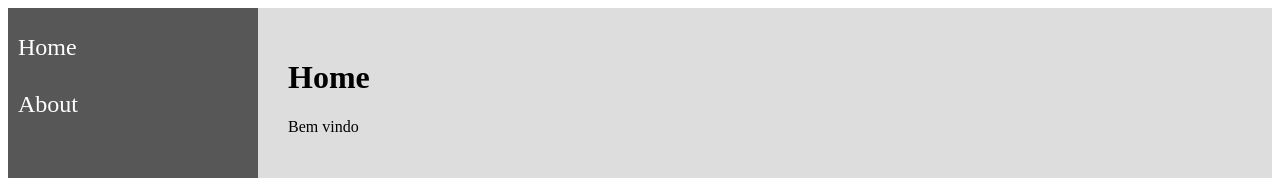
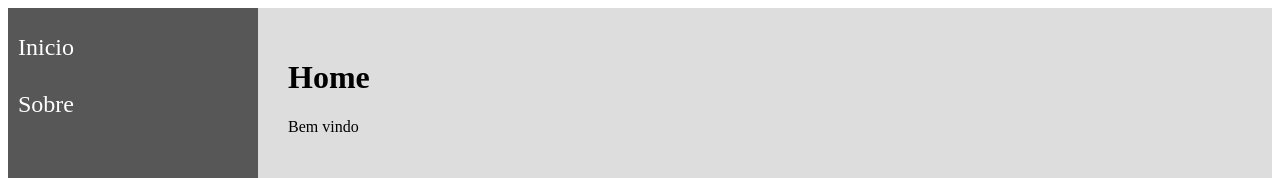
Before and after one commit to jaovw/React, a React (Create React App) app in the folder navegacao/: page / in a window 1280 px wide. Shown: the top 178 px of the page. Built offline with nearby package versions, Linux system fonts and the light colour scheme.

Commit message:
React Router Link

```diff
--- a/navegacao/src/components/layouts/Menu.jsx
+++ b/navegacao/src/components/layouts/Menu.jsx
@@ -1,5 +1,6 @@
 import React from "react";
 import "./Menu.css"
+import { Link } from 'react-router-dom'
 
 const Menu = props => {
     return (
@@ -7,10 +8,10 @@
             <nav>
                 <ul>
                     <li>
-                        <a href="/">Home</a>
+                        <Link to='/'>Inicio</Link>
                     </li>
                     <li>
-                        <a href="/">About</a>
+                        <Link to='/about'>Sobre</Link>
                     </li>
                 </ul>
             </nav>
```
